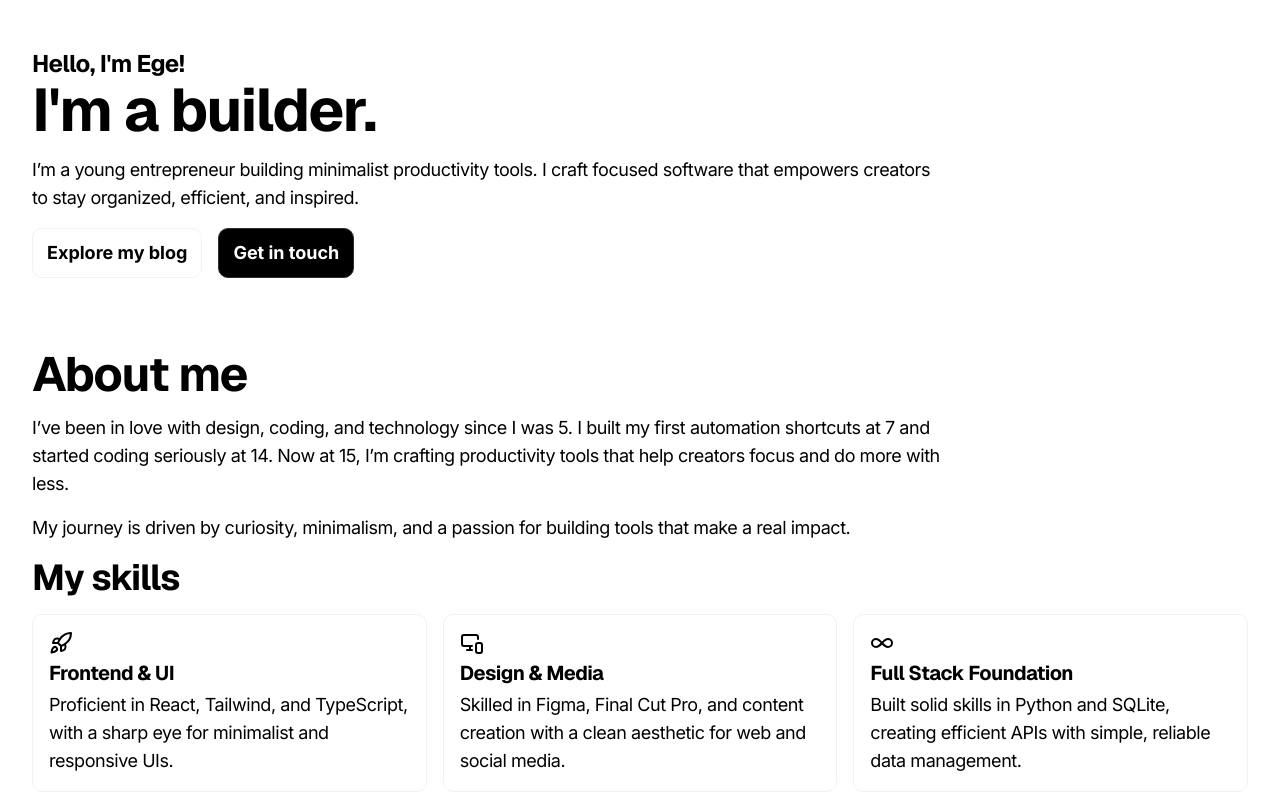
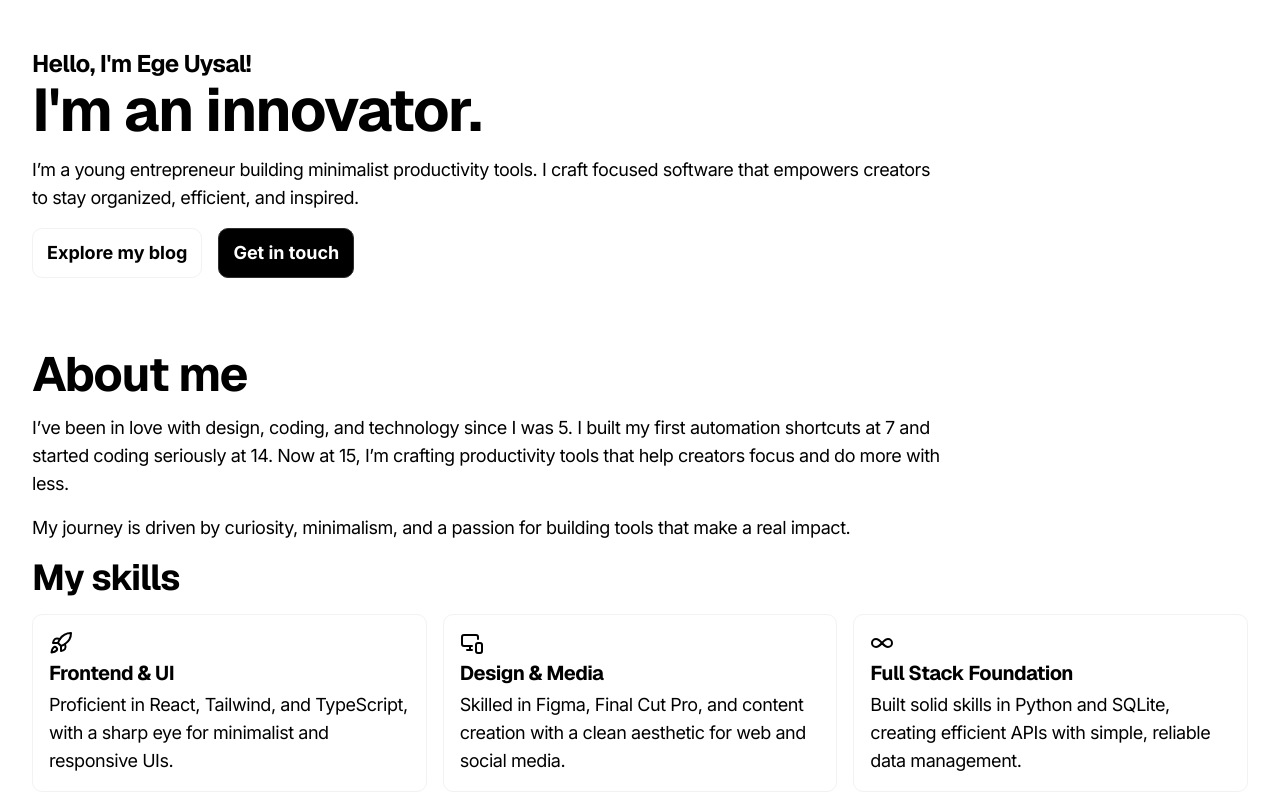
Before and after one commit to egeuysall/portfolio, a Next.js app: page / in a window 1280 px wide. Shown: the top 800 px of the page. Built offline with nearby package versions, Linux system fonts and the light colour scheme.

Commit message:
Update page.tsx

```diff
--- a/app/page.tsx
+++ b/app/page.tsx
@@ -17,8 +17,8 @@ const Home: React.FC = () => {
     <main className="flex w-full flex-col gap-18">
       <section className="w-full flex flex-col gap-4">
         <aside>
-          <h5>Hello, I&apos;m Ege!</h5>
-          <h1>I&apos;m a builder.</h1>
+          <h5>Hello, I&apos;m Ege Uysal!</h5>
+          <h1>I&apos;m an innovator.</h1>
         </aside>
         <p>
           I’m a young entrepreneur building minimalist productivity tools. I
```
